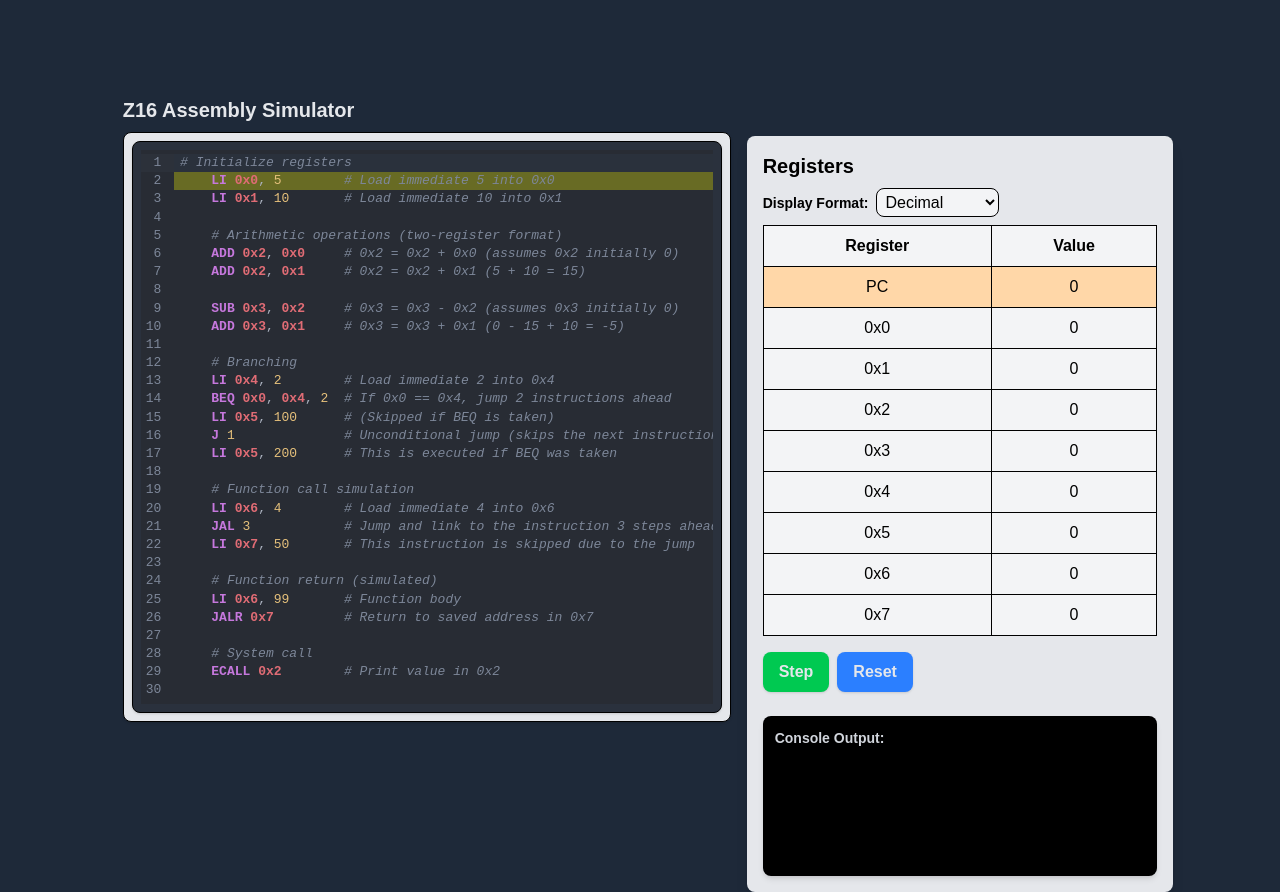
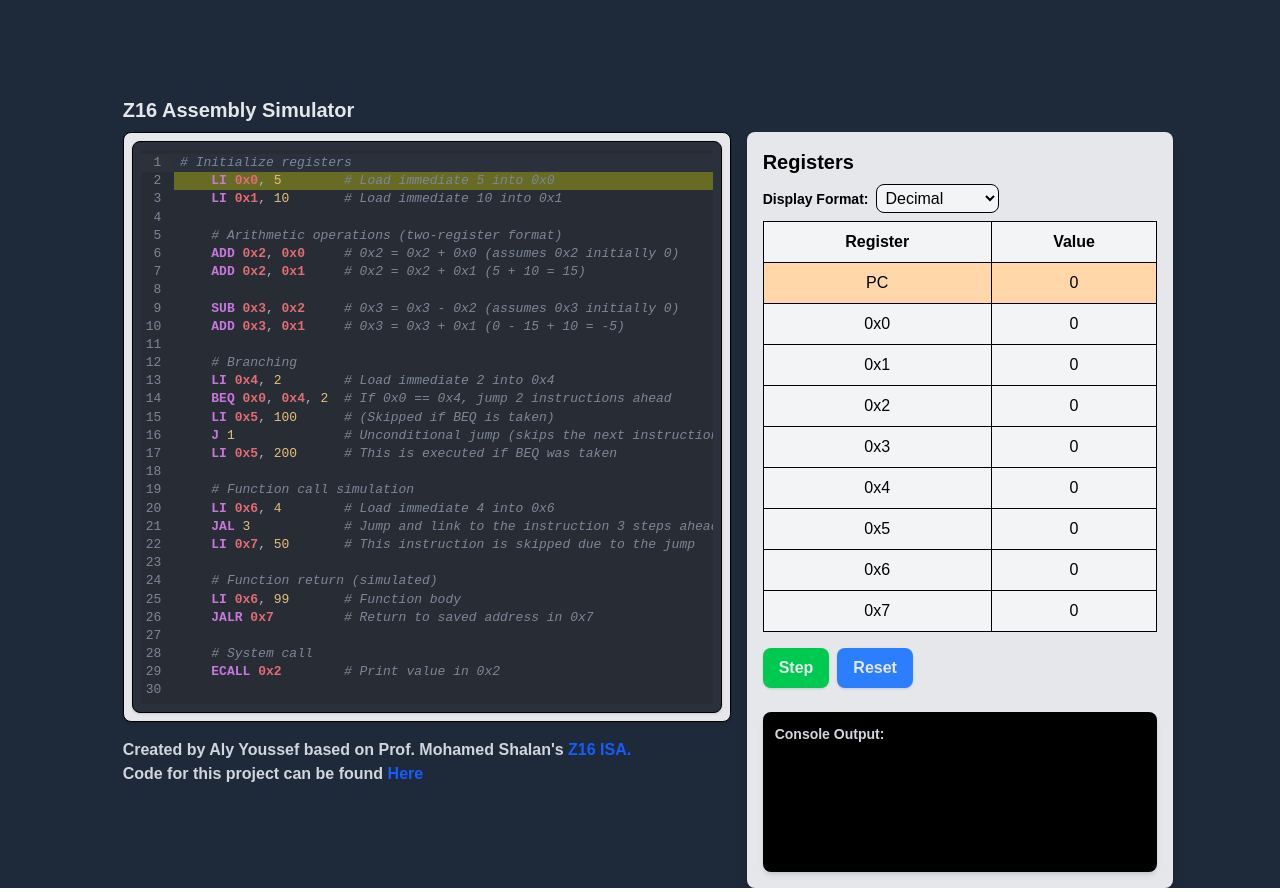
Before and after one commit to bobelmasry/z16-sim-web, a Next.js app: page / in a window 1280 px wide. Built offline with nearby package versions, Linux system fonts and the light colour scheme.

Commit message:
added credits

```diff
--- a/pages/index.tsx
+++ b/pages/index.tsx
@@ -432,10 +432,13 @@ const z16Language = StreamLanguage.define({
           style={{ backgroundColor: "#2a313d" }} // Ensures full gray background
         />
       </div>
+        <div className="mt-4">
+        <h1 className="text-gray-300 font-bold">Created by Aly Youssef based on Prof. Mohamed Shalan's <a target="_blank" className="text-blue-600" href="https://github.com/shalan/z16">Z16 ISA.</a>
+        <br></br> Code for this project can be found <a target="_blank" className="text-blue-600" href="https://github.com/bobelmasry/z16-sim-web">Here</a></h1>
+        </div>
     </div>
-
     {/* Right: Register Table & Console */}
-    <div className="w-1/3 p-4 bg-gray-200 mt-14 shadow-lg rounded-lg">
+    <div className="w-1/3 p-4 bg-gray-200 mt-13 shadow-lg rounded-lg">
       <h2 className="text-xl font-bold mb-2">Registers</h2>
 
       {/* Dropdown to select display format */}
```
